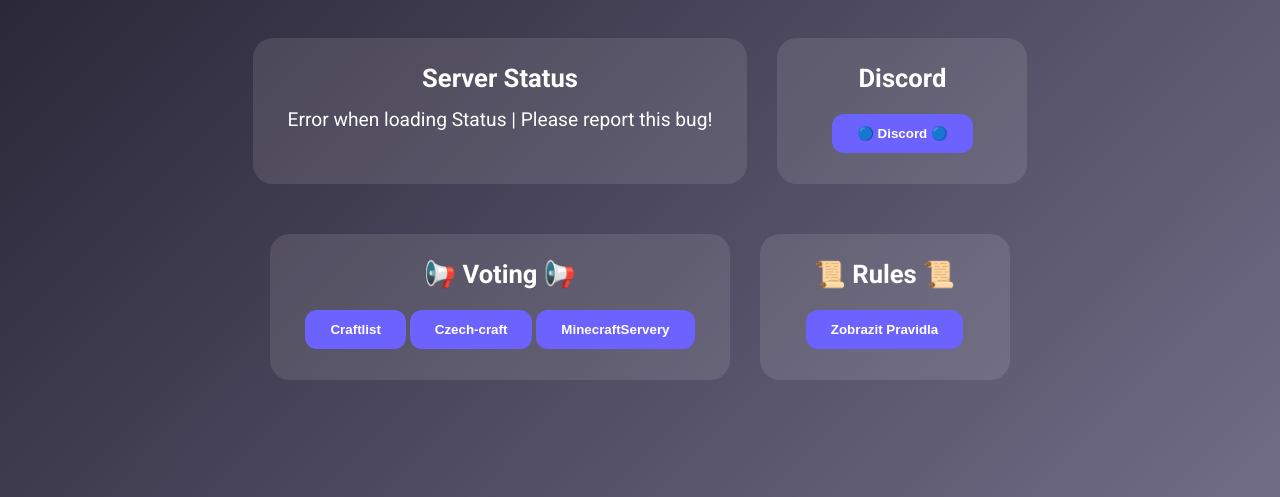
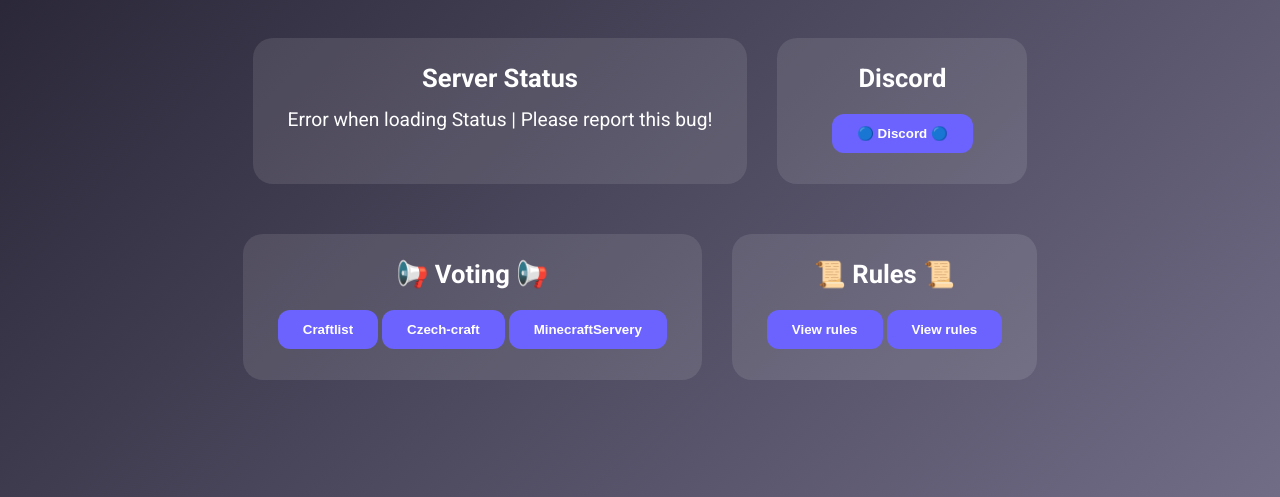
Before and after one commit to okurka8855/MarsNetwork, a plain HTML site: page index.html in a window 1280 px wide. Shown: the part 300-797 px from the top of the page. Drawn offline with Linux system fonts and the light colour scheme; no server answers.

Commit message:
Update index.html

```diff
--- a/index.html
+++ b/index.html
@@ -151,7 +151,8 @@
   </div>
   <div class="card" id="rulesCard">
     <h2>📜 Rules 📜</h2>
-    <button onclick="openRulesModal()">Zobrazit Pravidla</button>
+    <button onclick="openRulesModal()">View rules</button>
+    <button onclick="openRulesModal()">View rules</button>
   </div>
 </div>
 
```
